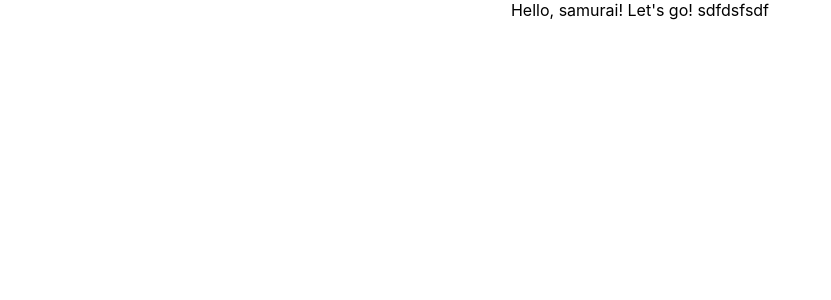
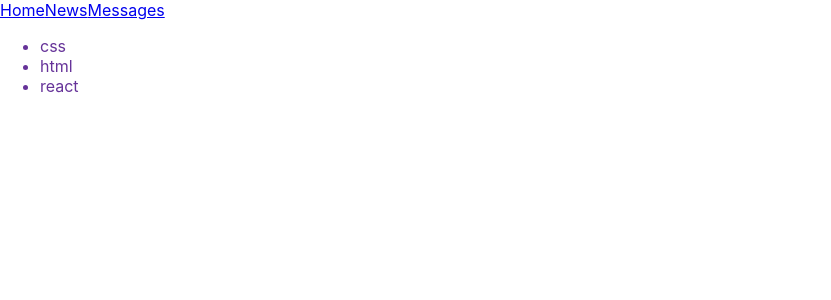
Before and after one commit to akr6363/samurai-way-main, a React (Create React App) app: page / in a window 1280 px wide. Shown: the top 300 px of the page, without its empty margins (0-831 px from the left). Built offline with nearby package versions, Linux system fonts and the light colour scheme.

Commit message:
create Header and Technologies cpmponents, import/export

```diff
--- a/public/index.html
+++ b/public/index.html
@@ -24,7 +24,7 @@
       work correctly both with client-side routing and a non-root public URL.
       Learn how to configure a non-root public URL by running `npm run build`.
     -->
-    <title>React App</title>
+    <title>Social network</title>
   </head>
   <body>
     <noscript>You need to enable JavaScript to run this app.</noscript>
--- a/src/App.css
+++ b/src/App.css
@@ -1,38 +1,3 @@
-.App {
-  text-align: center;
+ul li {
+  color: rebeccapurple;
 }
-
-.App-logo {
-  height: 40vmin;
-  pointer-events: none;
-}
-
-@media (prefers-reduced-motion: no-preference) {
-  .App-logo {
-    animation: App-logo-spin infinite 20s linear;
-  }
-}
-
-.App-header {
-  background-color: #282c34;
-  min-height: 100vh;
-  display: flex;
-  flex-direction: column;
-  align-items: center;
-  justify-content: center;
-  font-size: calc(10px + 2vmin);
-  color: white;
-}
-
-.App-link {
-  color: #61dafb;
-}
-
-@keyframes App-logo-spin {
-  from {
-    transform: rotate(0deg);
-  }
-  to {
-    transform: rotate(360deg);
-  }
-}
--- a/src/App.tsx
+++ b/src/App.tsx
@@ -1,12 +1,15 @@
 import React from 'react';
 import './App.css';
+import Header from "./components/Header/Header";
+import Technologies from "./components/Technologies/Technologies";
 
-function App() {
-  return (
-    <div className="App">
-     Hello, samurai! Let's go! sdfdsfsdf
-    </div>
-  );
+const App = () => {
+    return (
+        <div>
+            <Header/>
+            <Technologies/>
+        </div>
+    );
 }
 
 export default App;
--- /dev/null
+++ b/src/components/Header/Header.tsx
@@ -0,0 +1,13 @@
+import React from "react";
+
+const Header = () => {
+    return (
+        <div>
+            <a href="#">Home</a>
+            <a href="#">News</a>
+            <a href="#">Messages</a>
+        </div>
+    );
+}
+
+export default Header
--- /dev/null
+++ b/src/components/Technologies/Technologies.tsx
@@ -0,0 +1,15 @@
+import React from "react";
+
+const Technologies = () => {
+    return (
+        <div>
+            <ul>
+                <li>css</li>
+                <li>html</li>
+                <li>react</li>
+            </ul>
+        </div>
+    )
+}
+
+export default Technologies
--- a/src/index.tsx
+++ b/src/index.tsx
@@ -3,7 +3,4 @@
 import './index.css';
 import App from './App';
 
-ReactDOM.render(
-    <App />,
-  document.getElementById('root')
-);
+ReactDOM.render( <App />, document.getElementById('root'));
```
